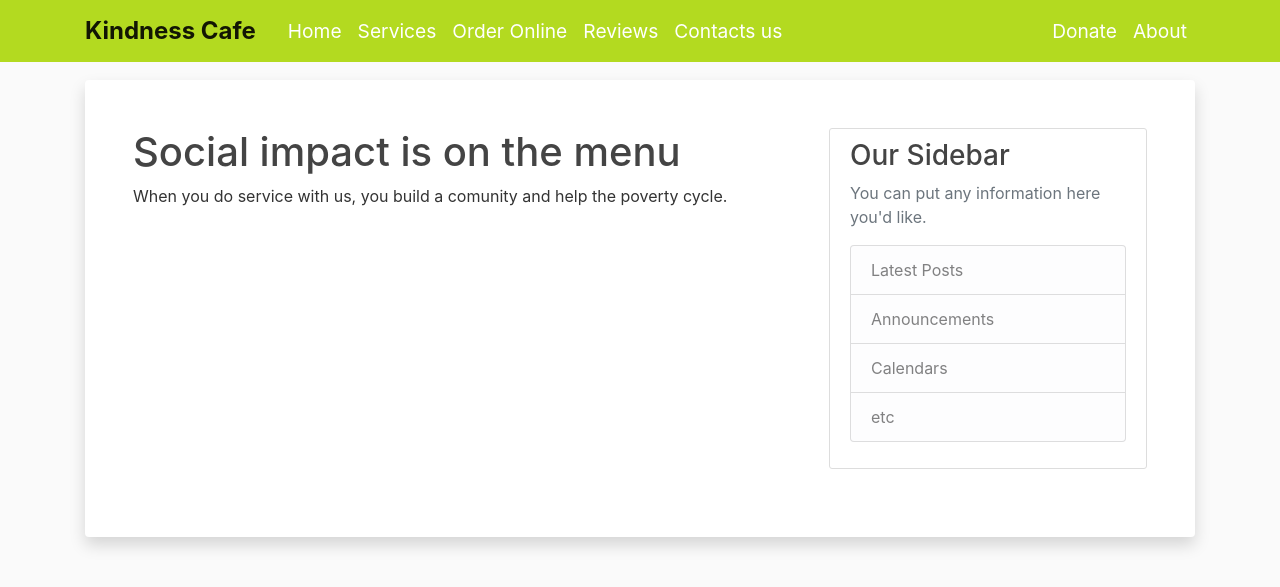
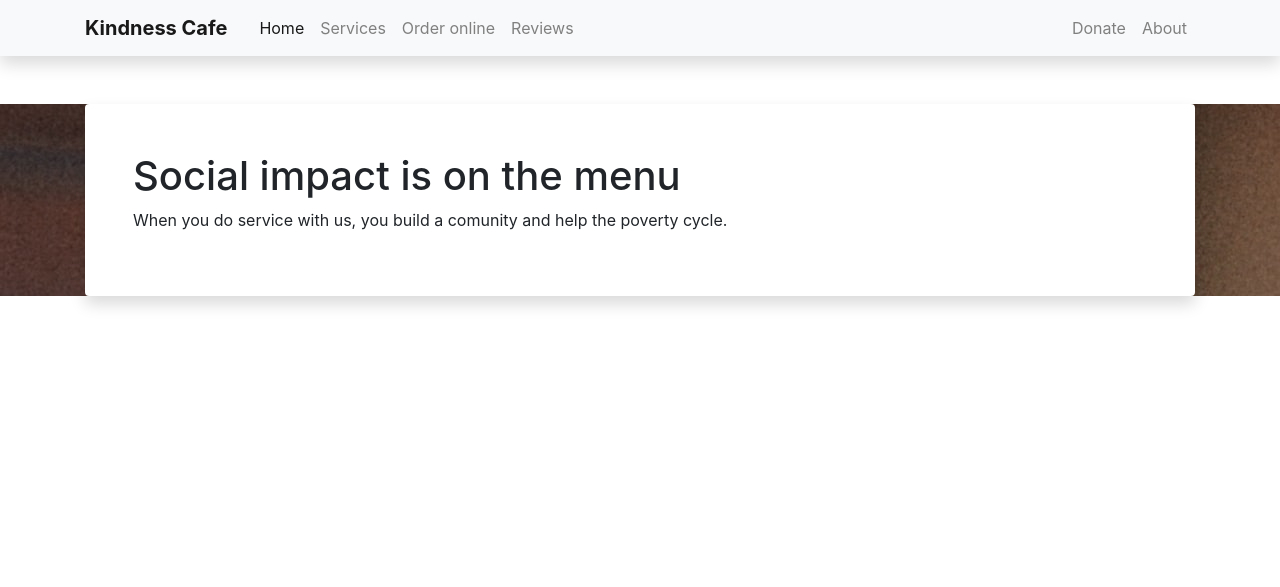
Before and after one commit to Barani2396/Kindness-Cafe, a Django app: page / in a window 1280 px wide. Shown: the top 587 px of the page. Run offline with Django 3.2, Linux system fonts and the light colour scheme; some libraries are stand-ins or nearby versions.

Commit message:
initial commit

```diff
--- /dev/null
+++ b/kc_app/static/kc_app/css/main.css
@@ -0,0 +1,11 @@
+.site-header .navbar-nav .nav-link {
+    color: gray;
+}
+
+.site-header .navbar-nav .nav-link:hover {
+    color: rosybrown;
+}
+
+.site-header .navbar-nav .nav-link:active {
+    color: rosybrown;
+}
--- a/kc_app/static/kc_app/main.css
+++ /dev/null
@@ -1,97 +0,0 @@
-body {
-    background: #fafafa;
-    color: #333333;
-    margin-top: 5rem;
-}
-
-h1,
-h2,
-h3,
-h4,
-h5,
-h6 {
-    color: #444444;
-}
-
-ul {
-    margin: 0;
-}
-
-.nav-font1 {
-    font-size: x-large;
-}
-
-.nav-font2 {
-    font-size: larger;
-}
-
-.bg-steel {
-    background-color: #B3DA20;
-}
-
-.site-header .navbar-nav .nav-link {
-    color: #ffffff;
-}
-
-.site-header .navbar-nav .nav-link:hover {
-    color: #AB7B6B;
-}
-
-.site-header .navbar-nav .nav-link.active {
-    font-weight: 500;
-}
-
-.content-section {
-    background: #ffffff;
-    padding: 10px 20px;
-    border: 1px solid #dddddd;
-    border-radius: 3px;
-    margin-bottom: 20px;
-}
-
-.article-title {
-    color: #444444;
-}
-
-a.article-title:hover {
-    color: #428bca;
-    text-decoration: none;
-}
-
-.article-content {
-    white-space: pre-line;
-}
-
-.article-img {
-    height: 65px;
-    width: 65px;
-    margin-right: 16px;
-}
-
-.article-metadata {
-    padding-bottom: 1px;
-    margin-bottom: 4px;
-    border-bottom: 1px solid #e3e3e3
-}
-
-.article-metadata a:hover {
-    color: #333;
-    text-decoration: none;
-}
-
-.article-svg {
-    width: 25px;
-    height: 25px;
-    vertical-align: middle;
-}
-
-.account-img {
-    height: 125px;
-    width: 125px;
-    margin-right: 20px;
-    margin-bottom: 16px;
-}
-
-.account-heading {
-    font-size: 2.5rem;
-}
--- a/kc_app/templates/kc_app/base.html
+++ b/kc_app/templates/kc_app/base.html
@@ -10,9 +10,10 @@
     <meta name="viewport" content="width=device-width, initial-scale=1, shrink-to-fit=no">
 
     <!-- Bootstrap CSS -->
-    <link rel="stylesheet" type="text/css" href="{% static 'kc_app/css/bootstrap.css' %}">
-
-    <link rel="stylesheet" type="text/css" href="{% static 'kc_app/main.css' %}"> {% if title %}
+    <link rel="stylesheet" type="text/css" href="{% static 'kc_app/css/bootstrap.min.css' %}">
+    <link rel="stylesheet" type="text/css" href="{% static 'kc_app/css/main.css' %}">
+    <!-- JS -->
+    <link rel="js" href="{% static 'kc_app/js/main.js' %}"> {% if title %}
     <title>Kindness Cafe | {{ title }}</title>
     {% else %}
     <title>Kindness Cafe </title>
@@ -21,23 +22,22 @@
 </head>
 
 <body>
+
     <header class="site-header">
-        <nav class="navbar navbar-expand-md navbar-light bold bg-steel fixed-top">
+        <nav class="navbar navbar-expand-md navbar-light bg-light static-top mb-5 shadow">
             <div class="container">
-                <a class="navbar-brand mr-4 nav-font1" href="{% url 'kc_app-home' %}"><b>Kindness Cafe</b></a>
+                <a class="navbar-brand mr-4" href="{% url 'kc_app-home' %}"><b>Kindness Cafe</b></a>
                 <button class="navbar-toggler" type="button" data-toggle="collapse" data-target="#navbarToggle" aria-controls="navbarToggle" aria-expanded="false" aria-label="Toggle navigation">
-          <span class="navbar-toggler-icon"></span>
-        </button>
+                <span class="navbar-toggler-icon"></span>
+                </button>
                 <div class="collapse navbar-collapse" id="navbarToggle">
-                    <div class="navbar-nav mr-auto nav-font2 ">
-                        <a class="nav-item nav-link" href="{% url 'kc_app-home' %}">Home</a>
+                    <div class="navbar-nav mr-auto">
+                        <a class="nav-item nav-link active" href="{% url 'kc_app-home' %}">Home</a>
                         <a class="nav-item nav-link" href="{% url 'kc_app-cat_services' %}">Services</a>
-                        <a class="nav-item nav-link" href="{% url 'kc_app-order_online' %}">Order Online</a>
+                        <a class="nav-item nav-link" href="{% url 'kc_app-order_online' %}">Order online</a>
                         <a class="nav-item nav-link" href="{% url 'kc_app-reviews' %}">Reviews</a>
-                        <a class="nav-item nav-link" href="{% url 'kc_app-contact' %}">Contacts us</a>
                     </div>
-                    <!-- Navbar Right Side -->
-                    <div class="navbar-nav nav-font2">
+                    <div class="navbar-nav">
                         <a class="nav-item nav-link" href="{% url 'kc_app-donate' %}">Donate</a>
                         <a class="nav-item nav-link" href="{% url 'kc_app-about' %}">About</a>
                     </div>
@@ -45,25 +45,13 @@
             </div>
         </nav>
     </header>
-    <main role="main" class="container">
-        <div class="card border-0 shadow my-5">
-            <div class="card-body p-5">
-                <div class="row">
-                    <div class="col-md-8">
+
+    <main role="main">
+        <div style="background-image: url('static/kc_app/images/bg.jpg')">
+            <div class="container">
+                <div class=" card border-0 shadow my-5 ">
+                    <div class="card-body p-5 ">
                         {% block content %}{% endblock %}
-                    </div>
-                    <div class="col-md-4">
-                        <div class="content-section">
-                            <h3>Our Sidebar</h3>
-                            <p class='text-muted'>You can put any information here you'd like.
-                                <ul class="list-group">
-                                    <li class="list-group-item list-group-item-light">Latest Posts</li>
-                                    <li class="list-group-item list-group-item-light">Announcements</li>
-                                    <li class="list-group-item list-group-item-light">Calendars</li>
-                                    <li class="list-group-item list-group-item-light">etc</li>
-                                </ul>
-                            </p>
-                        </div>
                     </div>
                 </div>
             </div>
@@ -72,9 +60,9 @@
 
     <!-- Optional JavaScript -->
     <!-- jQuery first, then Popper.js, then Bootstrap JS -->
-    <script src="https://code.jquery.com/jquery-3.4.1.slim.min.js" integrity="sha384-J6qa4849blE2+poT4WnyKhv5vZF5SrPo0iEjwBvKU7imGFAV0wwj1yYfoRSJoZ+n" crossorigin="anonymous"></script>
-    <script src="https://cdn.jsdelivr.net/npm/popper.js@1.16.0/dist/umd/popper.min.js" integrity="sha384-Q6E9RHvbIyZFJoft+2mJbHaEWldlvI9IOYy5n3zV9zzTtmI3UksdQRVvoxMfooAo" crossorigin="anonymous"></script>
-    <script src="https://stackpath.bootstrapcdn.com/bootstrap/4.4.1/js/bootstrap.min.js" integrity="sha384-wfSDF2E50Y2D1uUdj0O3uMBJnjuUD4Ih7YwaYd1iqfktj0Uod8GCExl3Og8ifwB6" crossorigin="anonymous"></script>
+    <script src="https://code.jquery.com/jquery-3.4.1.slim.min.js " integrity="sha384-J6qa4849blE2+poT4WnyKhv5vZF5SrPo0iEjwBvKU7imGFAV0wwj1yYfoRSJoZ+n " crossorigin="anonymous "></script>
+    <script src="https://cdn.jsdelivr.net/npm/popper.js@1.16.0/dist/umd/popper.min.js " integrity="sha384-Q6E9RHvbIyZFJoft+2mJbHaEWldlvI9IOYy5n3zV9zzTtmI3UksdQRVvoxMfooAo " crossorigin="anonymous "></script>
+    <script src="https://stackpath.bootstrapcdn.com/bootstrap/4.4.1/js/bootstrap.min.js " integrity="sha384-wfSDF2E50Y2D1uUdj0O3uMBJnjuUD4Ih7YwaYd1iqfktj0Uod8GCExl3Og8ifwB6 " crossorigin="anonymous "></script>
 
 </body>
 
--- a/kc_app/views.py
+++ b/kc_app/views.py
@@ -14,7 +14,7 @@ def cat_services(request):
 
 
 def order_online(request):
-    return render(request, 'kc_app/order_online.html', {'title': 'Online Order'})
+    return render(request, 'kc_app/order_online.html', {'title': 'Order Online'})
 
 
 def reviews(request):
```
Also changed, not shown: db.sqlite3, kc_app/migrations/0004_auto_20200408_1237.py (added), kc_app/static/kc_app/images/bg.jpg (renamed from kc_app/static/kc_app/Img1.jpg), kc_app/static/kc_app/js/main.js (added), 5 other files.
